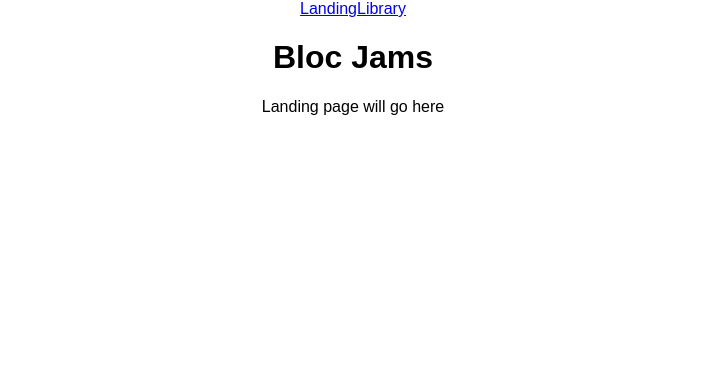
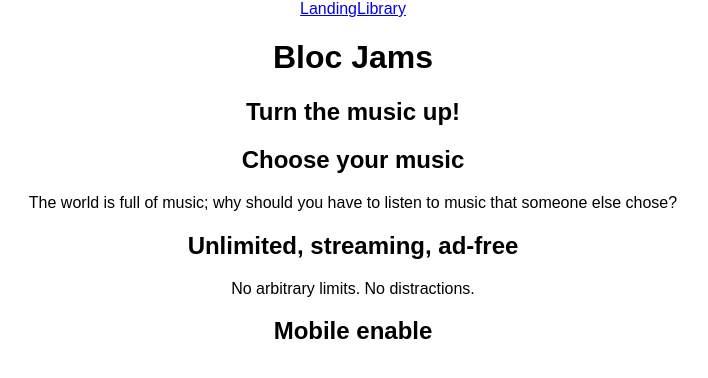
Before and after one commit to SeanShadle/bloc-jams-react, a React (Create React App) app: page / in a window 1280 px wide. Shown: the top 378 px of the page, without its empty margins (287-995 px from the left). Built offline with nearby package versions, Linux system fonts and the light colour scheme.

Commit message:
Checkpoint 4 Components: Landing: Completed

```diff
--- a/src/components/Landing.js
+++ b/src/components/Landing.js
@@ -2,7 +2,21 @@
 
 const Landing = () => (
   <section className="landing">
-    Landing page will go here
+    <h1 className="hero-title">Turn the music up!</h1>
+
+    <section className="selling-points">
+      <div className="point">
+        <h2 className="point-title">Choose your music</h2>
+        <p className="point-description">The world is full of music; why should you have to listen to music that someone else chose?</p>
+      </div>
+      <div className="point">
+        <h2 className="point-title">Unlimited, streaming, ad-free</h2>
+        <p className="point-description">No arbitrary limits. No distractions.</p>
+      </div>
+      <div className="point">
+        <h2 className="point-title">Mobile enable</h2>
+      </div>
+    </section>
   </section>
 );
 
```
